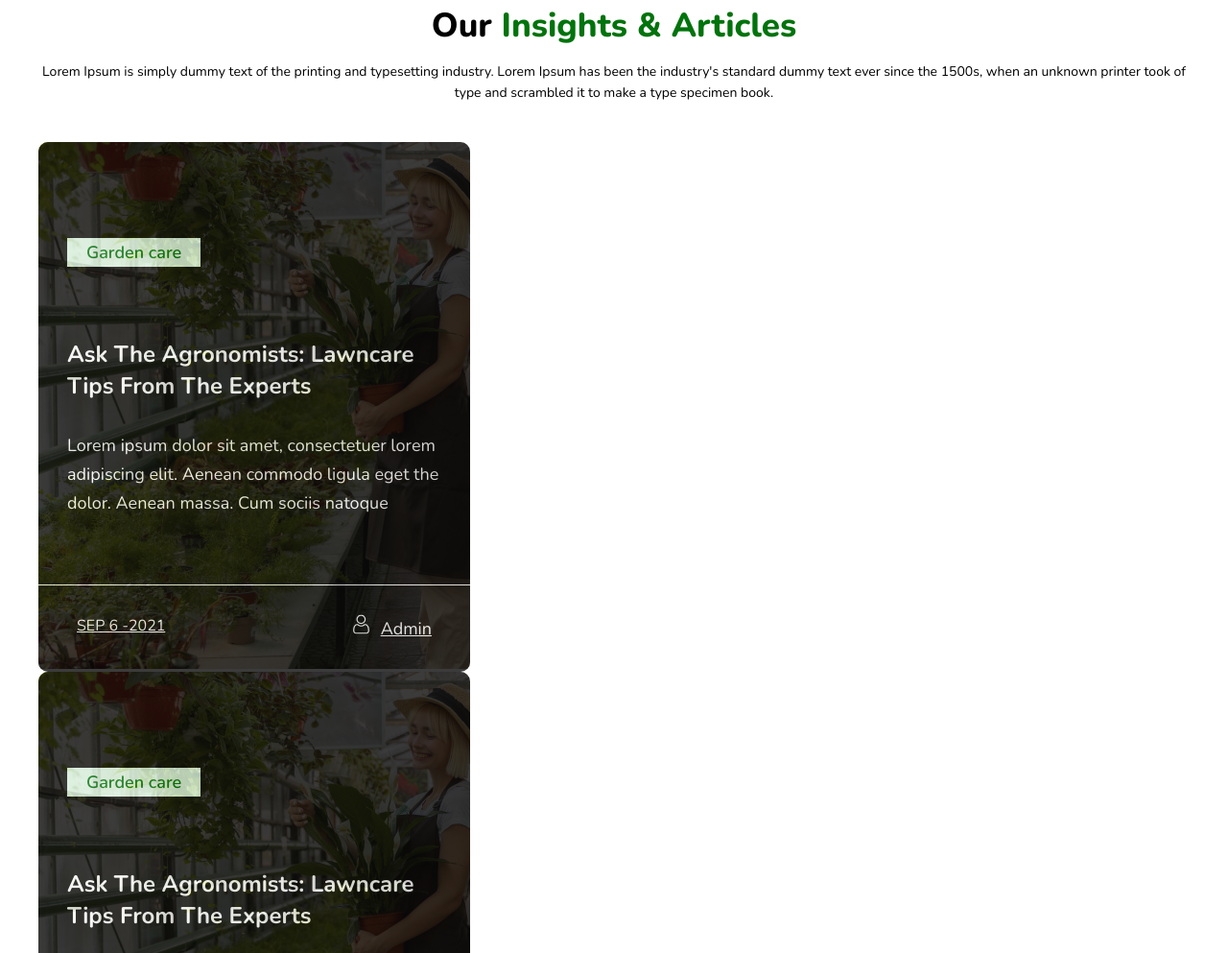
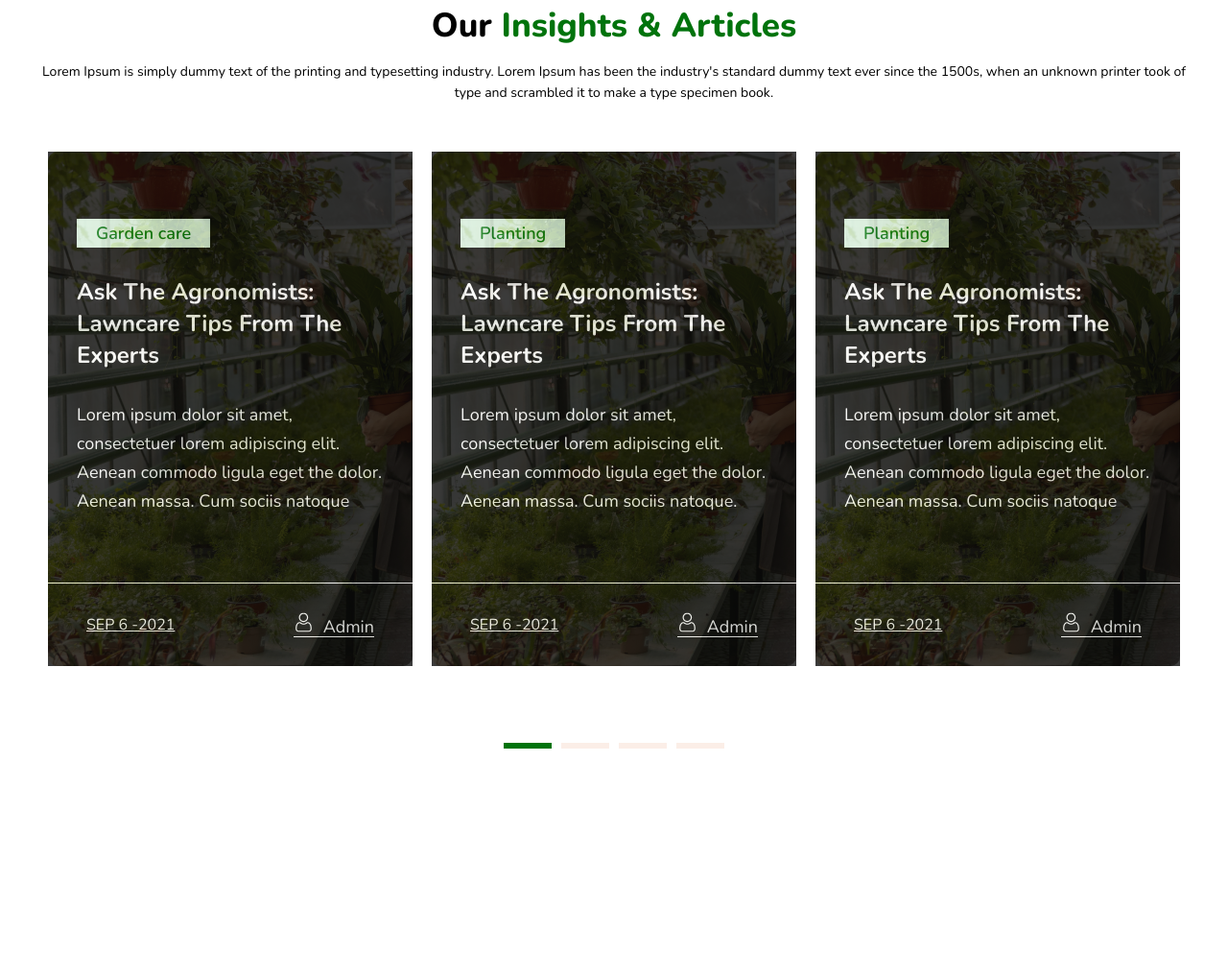
Before and after one commit to tetiana-kozak/plants, a plain HTML site: page index.html in a window 1280 px wide. Shown: the part 6412-7405 px from the top of the page at 96% size. After the commit the page ends 7206 px from the top, so only its background shows below. Drawn offline with nearby package versions, Linux system fonts and the light colour scheme.

Commit message:
add articles section

```diff
--- a/app.js
+++ b/app.js
@@ -67,6 +67,32 @@ $(document).ready(function () {
   });
 });
 
+//slider Articles
+
+$(document).ready(function () {
+  $(".articles-slider").slick({
+    dots: true,
+    infinite: true,
+    arrows: false,
+    speed: 300,
+    slidesToShow: 3,
+    slidesToScroll: 1,
+    responsive: [
+      {
+        breakpoint: 600,
+        settings: {
+          slidesToShow: 1,
+          slidesToScroll: 1,
+          infinite: true,
+        },
+      },
+      // You can unslick at a given breakpoint now by adding:
+      // settings: "unslick"
+      // instead of a settings object
+    ],
+  });
+});
+
 // FAQ spoiler
 
 function spoiler() {
--- a/index.html
+++ b/index.html
@@ -1109,6 +1109,7 @@
             <div class="articles-slider">
 
               <article class="article">
+                <div class="background-img">
                   <div class="background">
                     <div class="content">
                       <div class="tag">Garden care</div>
@@ -1126,9 +1127,55 @@
                       <div class="author">Admin</div>
                     </div>
                   </div>
+                </div>
               </article>
 
               <article class="article">
+                <div class="background-img">
+                  <div class="background">
+                    <div class="content">
+                      <div class="tag">Planting</div>
+                      <h5 class="heading">
+                        Ask The Agronomists: Lawncare Tips From The Experts
+                      </h5>
+                      <p class="paragraph">
+                        Lorem ipsum dolor sit amet, consectetuer lorem adipiscing
+                        elit. Aenean commodo ligula eget the dolor. Aenean massa.
+                        Cum sociis natoque.
+                      </p>
+                    </div>
+                    <div class="footer">
+                      <div class="date">Sep 6 -2021</div>
+                      <div class="author">Admin</div>
+                    </div>
+                  </div>
+                </div>
+              </article>
+
+              <article class="article">
+                <div class="background-img">
+                  <div class="background">
+                    <div class="content">
+                      <div class="tag">Planting</div>
+                      <h5 class="heading">
+                        Ask The Agronomists: Lawncare Tips From The Experts
+                      </h5>
+                      <p class="paragraph">
+                        Lorem ipsum dolor sit amet, consectetuer lorem adipiscing
+                        elit. Aenean commodo ligula eget the dolor. Aenean massa.
+                        Cum sociis natoque
+                      </p>
+                    </div>
+                    <div class="footer">
+                      <div class="date">Sep 6 -2021</div>
+                      <div class="author">Admin</div>
+                    </div>
+                  </div>
+                </div>
+              </article>
+
+              <article class="article">
+                <div class="background-img">
                   <div class="background">
                     <div class="content">
                       <div class="tag">Garden care</div>
@@ -1146,27 +1193,9 @@
                       <div class="author">Admin</div>
                     </div>
                   </div>
+                </div>
               </article>
 
-              <article class="article">
-                <div class="background">
-                  <div class="content">
-                    <div class="tag">Garden care</div>
-                    <h5 class="heading">
-                      Ask The Agronomists: Lawncare Tips From The Experts
-                    </h5>
-                    <p class="paragraph">
-                      Lorem ipsum dolor sit amet, consectetuer lorem adipiscing
-                      elit. Aenean commodo ligula eget the dolor. Aenean massa.
-                      Cum sociis natoque
-                    </p>
-                  </div>
-                  <div class="footer">
-                    <div class="date">Sep 6 -2021</div>
-                    <div class="author">Admin</div>
-                  </div>
-                </div>
-              </article>
             </div>
           </div>
         </div>
--- a/style/_main.scss
+++ b/style/_main.scss
@@ -676,16 +676,19 @@ section {
   .articles-slider-box {
     .articles-slider {
       .article {
-        width: 450px;
         color: $typography-white;
+
+        .background-img {
           background: url(../assets/pictures/woman-holding-plants.png) no-repeat;
           border-radius: 10px;
+          height: fit-content;
+          margin: 10px;
+
           .background {
-          border-radius: 10px;
             background: #0b0b0b;
             opacity: 0.8;
             .content {
-            padding: 100px 30px 70px 30px;
+              padding: 70px 30px 70px 30px;
               .tag {
                 font-weight: 600;
                 font-size: 18px;
@@ -694,7 +697,7 @@ section {
                 width: fit-content;
                 color: $theme-main-color;
                 background: #d9f1e0;
-              margin-bottom: 75px;
+                margin-bottom: 30px;
               }
               .heading {
                 font-weight: 700;
@@ -714,30 +717,91 @@ section {
               border-top: 1px solid #fff;
               display: flex;
               justify-content: space-between;
+              align-items: center;
               .date {
                 font-weight: 500;
                 font-size: 16px;
-              line-height: 24px;
+                line-height: 18px;
                 text-decoration-line: underline;
                 text-transform: uppercase;
               }
               .author {
                 font-weight: 400;
                 font-size: 18px;
-              line-height: 30px;
-              text-decoration-line: underline;
+                line-height: 20px;
+                border-bottom: 1px white solid;
 
-              &::before{
+                &::before {
                   content: url(../assets/admin.svg);
                   padding-right: 10px;
-                text-decoration-line: underline;
-                // background: url(../assets/admin.svg) no-repeat contain;
-                // background-size: contain;
+                }
+              }
+            }
+
+            &:hover {
+              background: #fff;
+              opacity: 1;
+              transition: all ease-in-out .2s;
+              cursor: pointer;
+              filter: drop-shadow(2px 10px 20px rgba(51, 51, 51, 0.1));
+
+              .content {
+                .heading {
+                  color: $theme-main-color;
+                }
+                .paragraph {
+                  color: $typography-gray;
+                }
+              }
+              .footer {
+                color: $typography-gray;
+                border-top: 1px solid #E3E3E3;
+                .author {
+
+                &::before {
+                  content: url(../assets/admin-green.svg);
                 }
               }
               }
             }
           }
         }
+
       }
     }
+
+    .slick-dots {
+      bottom: -60px;
+    }
+
+    .slick-list.draggable {
+      padding-bottom: 30px;
+    }
+
+    .slick-dotted.slick-slider {
+      margin-bottom: 30px;
+    }
+
+    .slick-dots li button:before {
+      width: 50px;
+      border-radius: 0;
+    }
+
+    .slick-dots li button {
+      width: 50px;
+    }
+
+    .slick-dots li {
+      width: 50px;
+    }
+
+    .slick-dots li button:before {
+      background: #FBEEE7;
+      opacity: 1;
+    }
+
+    .slick-dots li.slick-active button:before {
+      background: $theme-main-color;
+    }
+  }
+}
```
Also changed, not shown: assets/admin-green.svg (added), slick/slick.css, style/style.css, 1 other file. Lines whose indentation alone changed are shown as unchanged.
